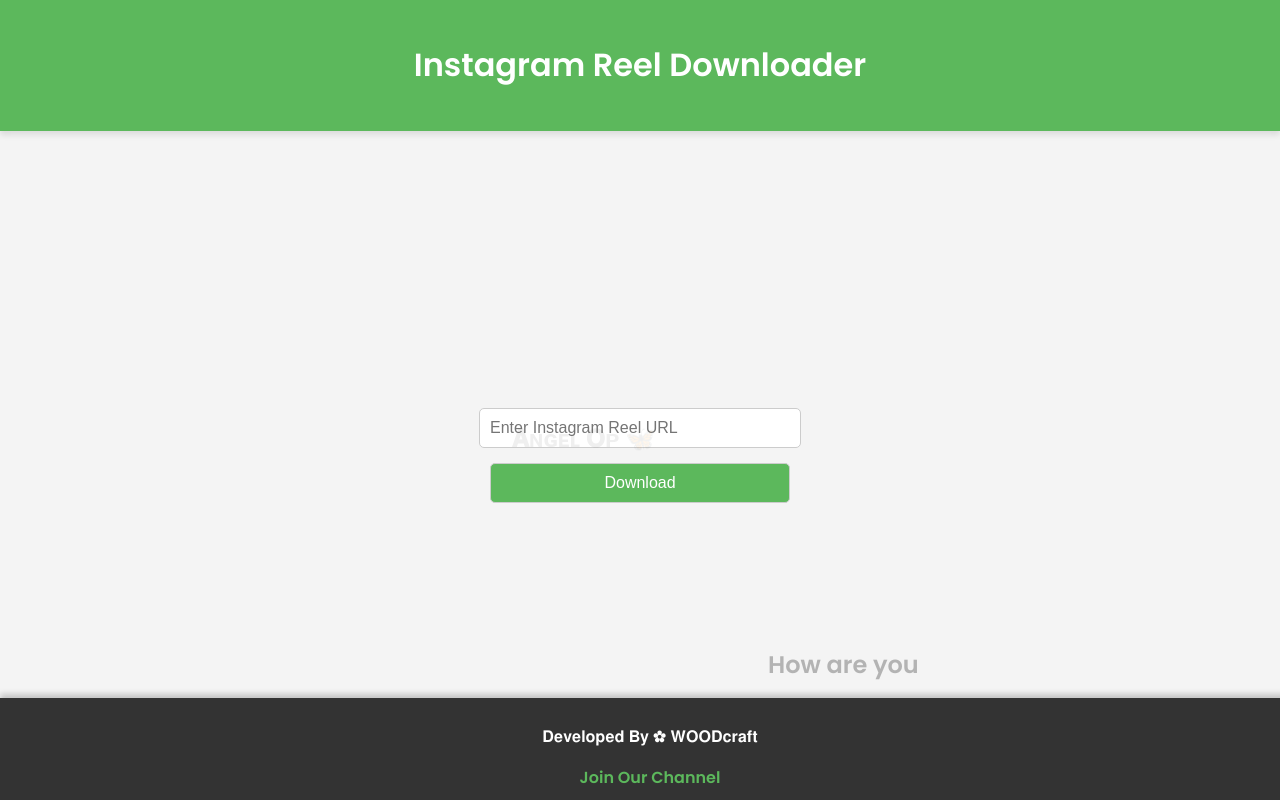
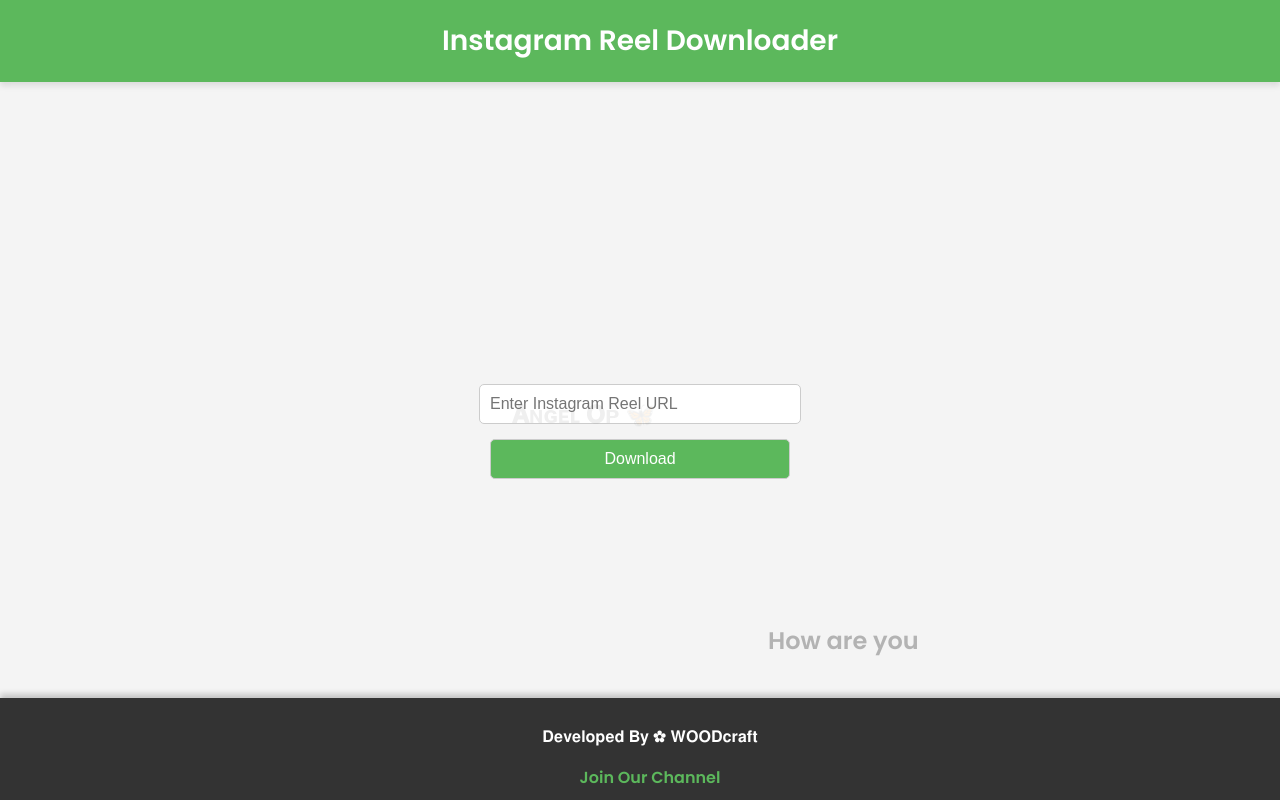
Before and after one commit to ok-op/Checb, a plain HTML site: page index.html in a window 1280 px wide. Shown: the top 800 px of the page. Drawn offline with Linux system fonts and the light colour scheme.

Commit message:
Update index.html

```diff
--- a/index.html
+++ b/index.html
@@ -11,6 +11,7 @@
             margin: 0;
             padding: 0;
             background-color: #f4f4f4;
+            background-attachment: fixed; /* Fix the background */
             display: flex;
             flex-direction: column;
             min-height: 100vh;
@@ -22,6 +23,11 @@
             background-color: #5cb85c;
             color: white;
             box-shadow: 0 4px 6px rgba(0, 0, 0, 0.1);
+        }
+
+        header h1 {
+            margin: 0;
+            font-size: 28px; /* Adjust font size if necessary */
         }
 
         main {
```
